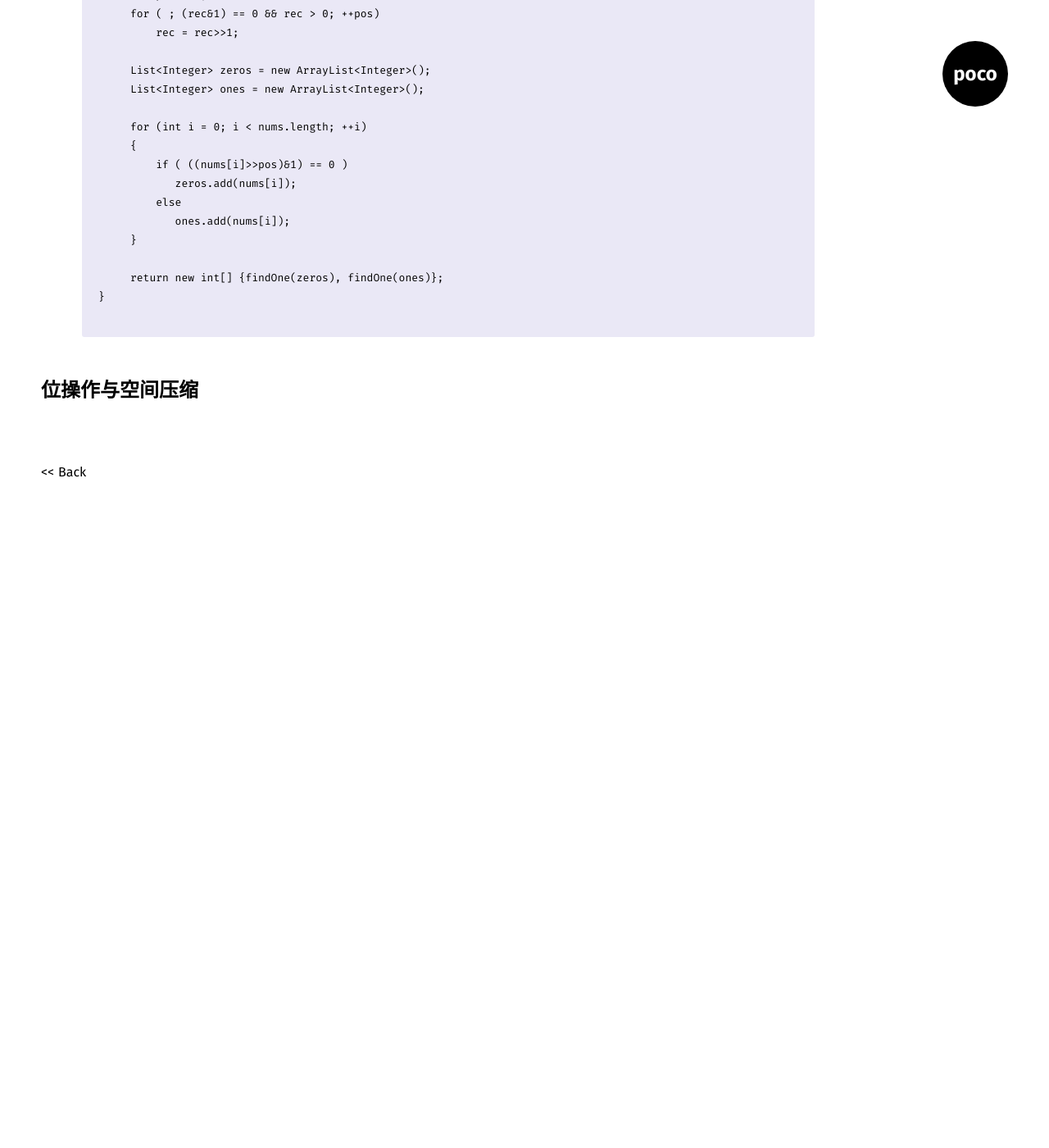
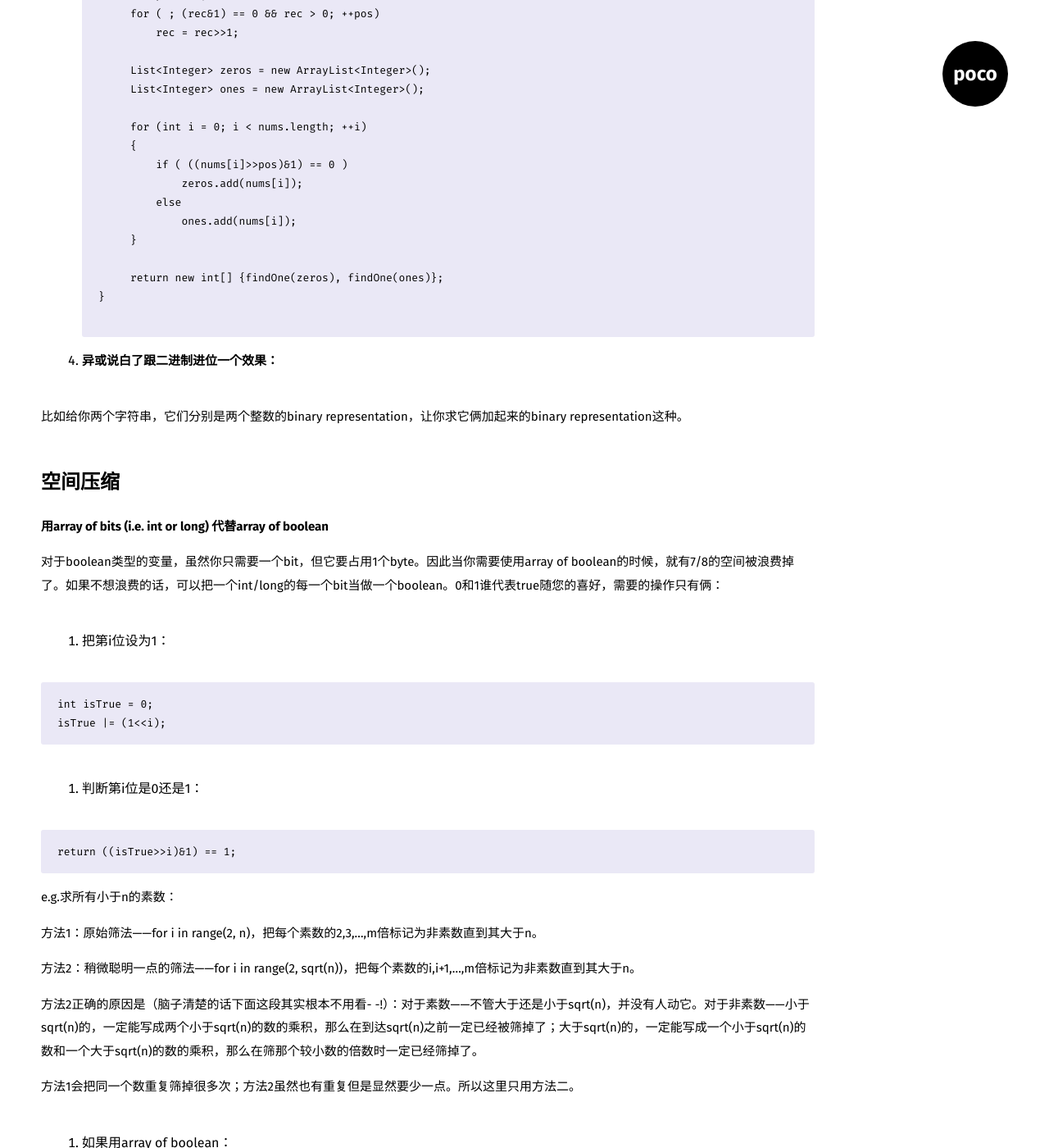
Before and after one commit to pocoapoco/pocoapoco.github.io, a Jekyll site: the page built from _posts/2016-01-09-基本位操作.md, in a window 1280 px wide and 1400 px high, scrolled down 2281 px. Shown: the whole window at 82% size. Built offline with Jekyll 4.4.1, drawn with Linux system fonts in a browser that asks for light colours; before the commit the page ends 2911 px from its top, so only the background shows below that; some of the changed text lies outside the part shown.

Commit message:
prime count

````diff
--- a/_posts/2016-01-09-基本位操作.md
+++ b/_posts/2016-01-09-基本位操作.md
@@ -36,11 +36,11 @@
 
 1. 位操作只能用于整型，编译器拒绝对float和double进行位操作。
 2. 位操作优先级较低，应使用括号。
-3. 位操作有复合操作符如&=, &#124;=, <<=，etc.
+3. 可以使用复合操作符如&=, &#124;=, <<=，etc.
 
 ## 常用小技巧
 
-1. 利用二进制每一位非0即1的特性：
+1. <b>利用二进制每一位非0即1的特性：</b>
 
    1） 判断奇偶：
 
@@ -56,7 +56,7 @@
    a^=b;
    ```
 
-2. 利用异或的特性——任何数异或0保持不变，异或-1即0xFFFFFFFF等于取反：
+2. <b>利用异或的特性——任何数异或0保持不变，异或-1即0xFFFFFFFF等于取反：</b>
 
    1） 求绝对值：
 
@@ -67,14 +67,14 @@
    return ((val ^ sign) - sign);
    ```
 
-3. 利用异或的特性——任何数异或自己等于0，满足交换律：
+3. <b>利用异或的特性——任何数异或自己等于0，满足交换律：</b>
 
    1） 寻找成对保存的数字中只有一个的那个：如2，3，4，3，1，4，2中找到1
 
    ```c_cpp
    int lost = 0;
    for (int i = 0; i < nums.length; ++i)
-       lost ^= nums[i];
+	   lost ^= nums[i];
    return lost;
    ```
 
@@ -86,29 +86,137 @@
    ```c_cpp
    public int[] findTwo(int[] nums)
    {
-        int rec = findOne(nums);
+		int rec = findOne(nums);
 
-        int pos = 0;
-        for ( ; (rec&1) == 0 && rec > 0; ++pos)
-            rec = rec>>1;
+		int pos = 0;
+		for ( ; (rec&1) == 0 && rec > 0; ++pos)
+			rec = rec>>1;
 
-        List<Integer> zeros = new ArrayList<Integer>();
-        List<Integer> ones = new ArrayList<Integer>();
+		List<Integer> zeros = new ArrayList<Integer>();
+		List<Integer> ones = new ArrayList<Integer>();
 
-        for (int i = 0; i < nums.length; ++i)
-        {
-            if ( ((nums[i]>>pos)&1) == 0 )
-            	zeros.add(nums[i]);
-            else
-            	ones.add(nums[i]);
-        }
+		for (int i = 0; i < nums.length; ++i)
+		{
+			if ( ((nums[i]>>pos)&1) == 0 )
+				zeros.add(nums[i]);
+			else
+				ones.add(nums[i]);
+		}
 
-        return new int[] {findOne(zeros), findOne(ones)};
+		return new int[] {findOne(zeros), findOne(ones)};
    }
 
    ```
 
+4. <b>异或说白了跟二进制进位一个效果：</b>
 
-## 位操作与空间压缩
+比如给你两个字符串，它们分别是两个整数的binary representation，让你求它俩加起来的binary representation这种。
+
+## 空间压缩
+
+<b>用array of bits (i.e. int or long) 代替array of boolean</b>
+
+对于boolean类型的变量，虽然你只需要一个bit，但它要占用1个byte。因此当你需要使用array of boolean的时候，就有7/8的空间被浪费掉了。如果不想浪费的话，可以把一个int/long的每一个bit当做一个boolean。0和1谁代表true随您的喜好，需要的操作只有俩：
+
+1. 把第i位设为1：
+
+```
+int isTrue = 0;
+isTrue |= (1<<i);
+```
+
+2. 判断第i位是0还是1：
+
+```
+return ((isTrue>>i)&1) == 1;
+```
+
+e.g.求所有小于n的素数：
+
+方法1：原始筛法——for i in range(2, n)，把每个素数的2,3,...,m倍标记为非素数直到其大于n。
+
+方法2：稍微聪明一点的筛法——for i in range(2, sqrt(n))，把每个素数的i,i+1,...,m倍标记为非素数直到其大于n。
+
+方法2正确的原因是（脑子清楚的话下面这段其实根本不用看- -!）：对于素数——不管大于还是小于sqrt(n)，并没有人动它。对于非素数——小于sqrt(n)的，一定能写成两个小于sqrt(n)的数的乘积，那么在到达sqrt(n)之前一定已经被筛掉了；大于sqrt(n)的，一定能写成一个小于sqrt(n)的数和一个大于sqrt(n)的数的乘积，那么在筛那个较小数的倍数时一定已经筛掉了。
+
+方法1会把同一个数重复筛掉很多次；方法2虽然也有重复但是显然要少一点。所以这里只用方法二。
+
+1. 如果用array of boolean：
+
+```
+public int countPrimes(int n)
+{
+	if (n <= 2)
+		return 0;
+
+	boolean[] checker = new boolean[n];
+	Arrays.fill(checker, true);
+	checker[0] = false;
+	checker[1] = false;
+
+	for (int i = 0; i < Math.sqrt(n); ++i)
+	{
+		if (checker[i] == true)
+		{
+			for (int j = i; i*j < n; ++j)
+				checker[i*j] = false;
+		}
+	}
+
+	int cnt = 0;
+	for (int i = 0; i < checker.length; ++i)
+	{
+		if (checker[i] == true)
+			cnt++;
+	}
+
+	return cnt;
+}
+```
+
+2. 用array of int:
+
+```
+public int countPrimes(int n)
+{
+	if (n <= 2)
+		return 0;
+
+	// each int takes 8*4 bits
+	int[] checker = new int[n/32 + 1];
+
+	// 0 = true, 1 = false
+	for (int i = 1; i < checker.length; ++i)
+		checker[i] = 0;
+
+	// 0 and 1 are not prime
+	checker[0] = 3;
+
+	for (int i = 2; i < Math.sqrt(n); ++i)
+	{
+		if ( ((checker[i/32] >> (i%32))&1) == 0)
+		{
+			for (int j = i; (i*j) < n; ++j)
+				checker[(i*j)/32] |= (1<<((i*j)%32));
+		}
+	}
+
+	int cnt = 0;
+	for (int i = 0; i < checker.length; ++i)
+	{
+		for (int j = 0; (i*32)+j < n && j < 32; ++j)
+		{
+			if ( ((checker[i]>>j)&1) == 0)
+				cnt++;
+		}
+	}
+
+	return cnt;
+}
+```
+
+3. 还有一些其他的优化方法譬如先把偶数全删掉；一开始把cnt初始化为池子里剩余待筛的个数，然后发现一个合数减一个cnt（这样就不用最后再过一遍checker了）。。等等。
+
+4. 好吧还有一种最快的方法可以精确做到每个合数只被筛一遍。但是首先它看起来有点复杂所以不太想看，其次这篇文章主要是讲位操作的跟它也没啥关系。恩。
 
 [^1]: gcc为补符号位。
````
